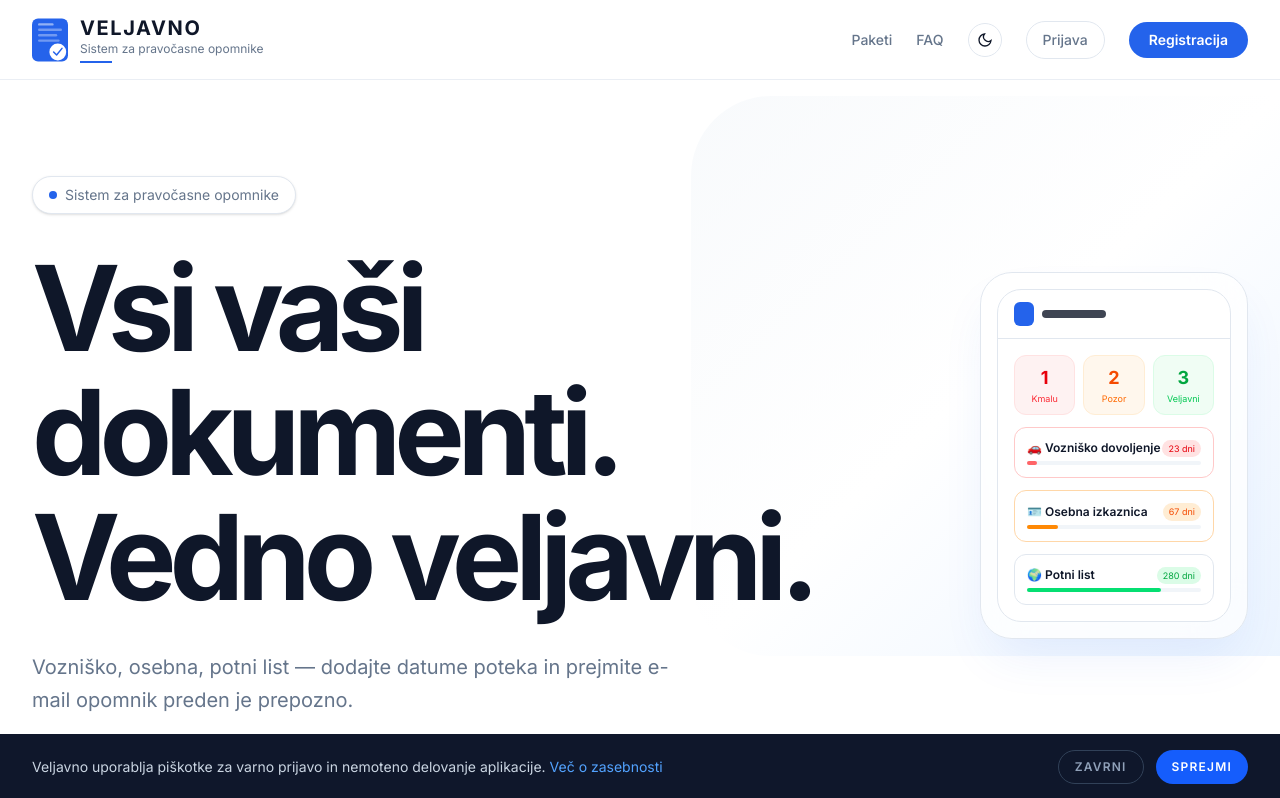
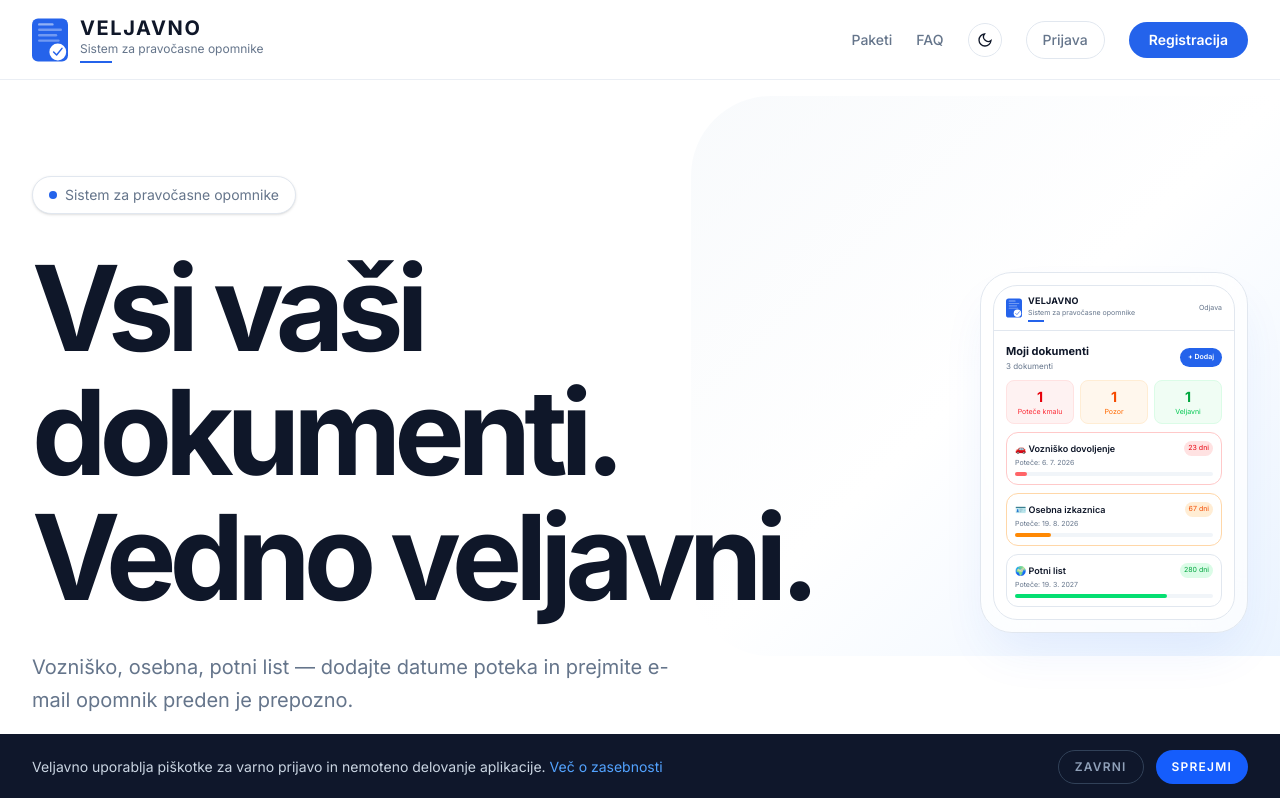
Before and after one commit to kristjandraksler/veljavno, a Next.js app: page / in a window 1280 px wide. Shown: the top 798 px of the page. Built offline with nearby package versions, Linux system fonts and the light colour scheme; no server answers.

Commit message:
Posodobi hero mockup z dashboard pregledom

```diff
--- a/app/page.tsx
+++ b/app/page.tsx
@@ -169,47 +169,87 @@ export default function Home() {
               </div>
             </div>
           </motion.div>
-          <motion.div initial={{ opacity: 0, scale: 0.96 }} animate={{ opacity: 1, scale: 1 }} transition={{ duration: 0.8, delay: 0.15 }} className="relative z-10 md:col-span-3 md:pt-24">
-  <div className="rounded-[2rem] border border-border bg-card/70 p-4 shadow-2xl shadow-primary/10 backdrop-blur-xl">
+       <motion.div initial={{ opacity: 0, scale: 0.96 }} animate={{ opacity: 1, scale: 1 }} transition={{ duration: 0.8, delay: 0.15 }} className="relative z-10 md:col-span-3 md:pt-24">
+  <div className="rounded-[2rem] border border-border bg-card/70 p-3 shadow-2xl shadow-primary/10 backdrop-blur-xl">
     <div className="rounded-[1.5rem] bg-background border border-border overflow-hidden">
       {/* Nav */}
-      <div className="border-b border-border px-4 py-3 flex items-center gap-2">
-        <div className="w-5 h-6 bg-primary rounded-md flex-shrink-0" />
-        <div className="h-2 w-16 bg-foreground/80 rounded-full" />
+      <div className="border-b border-border px-3 py-2 flex items-center justify-between">
+        <div className="flex items-center gap-1.5">
+          <svg width="16" height="20" viewBox="0 0 60 72" fill="none">
+            <rect x="0" y="0" width="60" height="72" rx="10" fill="#2563eb"/>
+            <rect x="10" y="8" width="26" height="4" rx="2" fill="white" fillOpacity="0.5"/>
+            <rect x="10" y="17" width="40" height="4" rx="2" fill="white" fillOpacity="0.35"/>
+            <rect x="10" y="26" width="32" height="4" rx="2" fill="white" fillOpacity="0.35"/>
+            <rect x="10" y="35" width="36" height="4" rx="2" fill="white" fillOpacity="0.35"/>
+            <circle cx="43" cy="56" r="14" fill="white"/>
+            <path d="M36 56 L41 61 L50 50" stroke="#2563eb" strokeWidth="2.5" strokeLinecap="round" strokeLinejoin="round"/>
+          </svg>
+          <div>
+  <div className="text-[9px] font-bold tracking-wide">VELJAVNO</div>
+  <div className="text-[7px] text-muted-foreground">Sistem za pravočasne opomnike</div>
+  <div className="w-4 h-0.5 bg-primary mt-0.5" />
+</div>
+        </div>
+        <div className="text-[7px] text-muted-foreground">Odjava</div>
       </div>
       {/* Content */}
-      <div className="p-4 space-y-3">
+      <div className="p-3 space-y-2">
+        {/* Header */}
+        <div className="flex items-center justify-between">
+          <div>
+            <div className="text-[11px] font-bold">Moji dokumenti</div>
+            <div className="text-[8px] text-muted-foreground">3 dokumenti</div>
+          </div>
+          <div className="bg-primary text-white text-[7px] font-semibold px-2 py-1 rounded-full">+ Dodaj</div>
+        </div>
         {/* Stats */}
-        <div className="grid grid-cols-3 gap-2">
-          <div className="bg-red-50 border border-red-100 rounded-xl p-2 text-center">
-            <div className="text-lg font-bold text-red-600">1</div>
-            <div className="text-[9px] text-red-500">Kmalu</div>
+        <div className="grid grid-cols-3 gap-1.5">
+          <div className="bg-red-50 border border-red-100 rounded-lg p-1.5 text-center">
+            <div className="text-sm font-bold text-red-600">1</div>
+            <div className="text-[7px] text-red-500">Poteče kmalu</div>
           </div>
-          <div className="bg-orange-50 border border-orange-100 rounded-xl p-2 text-center">
-            <div className="text-lg font-bold text-orange-600">2</div>
-            <div className="text-[9px] text-orange-500">Pozor</div>
+          <div className="bg-orange-50 border border-orange-100 rounded-lg p-1.5 text-center">
+            <div className="text-sm font-bold text-orange-600">1</div>
+            <div className="text-[7px] text-orange-500">Pozor</div>
           </div>
-          <div className="bg-green-50 border border-green-100 rounded-xl p-2 text-center">
-            <div className="text-lg font-bold text-green-600">3</div>
-            <div className="text-[9px] text-green-500">Veljavni</div>
+          <div className="bg-green-50 border border-green-100 rounded-lg p-1.5 text-center">
+            <div className="text-sm font-bold text-green-600">1</div>
+            <div className="text-[7px] text-green-500">Veljavni</div>
           </div>
         </div>
-        {/* Documents */}
-        {[
-          { ime: '🚗 Vozniško dovoljenje', dni: 23, color: 'border-red-200', badge: 'bg-red-100 text-red-600', badgeText: '23 dni', progress: 'bg-red-400', width: '6%' },
-          { ime: '🪪 Osebna izkaznica', dni: 67, color: 'border-orange-200', badge: 'bg-orange-100 text-orange-600', badgeText: '67 dni', progress: 'bg-orange-400', width: '18%' },
-          { ime: '🌍 Potni list', dni: 280, color: 'border-border', badge: 'bg-green-100 text-green-600', badgeText: '280 dni', progress: 'bg-green-400', width: '77%' },
-        ].map(doc => (
-          <div key={doc.ime} className={`bg-card border ${doc.color} rounded-xl p-3`}>
-            <div className="flex items-center justify-between mb-1">
-              <span className="text-xs font-semibold">{doc.ime}</span>
-              <span className={`text-[9px] px-1.5 py-0.5 rounded-full ${doc.badge}`}>{doc.badgeText}</span>
-            </div>
-            <div className="w-full h-1 bg-muted rounded-full">
-              <div className={`h-1 rounded-full ${doc.progress}`} style={{ width: doc.width }} />
-            </div>
+        {/* Doc 1 - red */}
+        <div className="bg-card border border-red-200 rounded-xl p-2">
+          <div className="flex items-center gap-1 mb-0.5">
+            <span className="text-[9px] font-semibold">🚗 Vozniško dovoljenje</span>
+            <span className="text-[7px] px-1 py-0.5 rounded-full bg-red-100 text-red-600 ml-auto">23 dni</span>
           </div>
-        ))}
+          <div className="text-[7px] text-muted-foreground mb-1">Poteče: 6. 7. 2026</div>
+          <div className="w-full h-1 bg-muted rounded-full">
+            <div className="h-1 rounded-full bg-red-400" style={{ width: '6%' }} />
+          </div>
+        </div>
+        {/* Doc 2 - orange */}
+        <div className="bg-card border border-orange-200 rounded-xl p-2">
+          <div className="flex items-center gap-1 mb-0.5">
+            <span className="text-[9px] font-semibold">🪪 Osebna izkaznica</span>
+            <span className="text-[7px] px-1 py-0.5 rounded-full bg-orange-100 text-orange-600 ml-auto">67 dni</span>
+          </div>
+          <div className="text-[7px] text-muted-foreground mb-1">Poteče: 19. 8. 2026</div>
+          <div className="w-full h-1 bg-muted rounded-full">
+            <div className="h-1 rounded-full bg-orange-400" style={{ width: '18%' }} />
+          </div>
+        </div>
+        {/* Doc 3 - green */}
+        <div className="bg-card border border-border rounded-xl p-2">
+          <div className="flex items-center gap-1 mb-0.5">
+            <span className="text-[9px] font-semibold">🌍 Potni list</span>
+            <span className="text-[7px] px-1 py-0.5 rounded-full bg-green-100 text-green-600 ml-auto">280 dni</span>
+          </div>
+          <div className="text-[7px] text-muted-foreground mb-1">Poteče: 19. 3. 2027</div>
+          <div className="w-full h-1 bg-muted rounded-full">
+            <div className="h-1 rounded-full bg-green-400" style={{ width: '77%' }} />
+          </div>
+        </div>
       </div>
     </div>
   </div>
```
